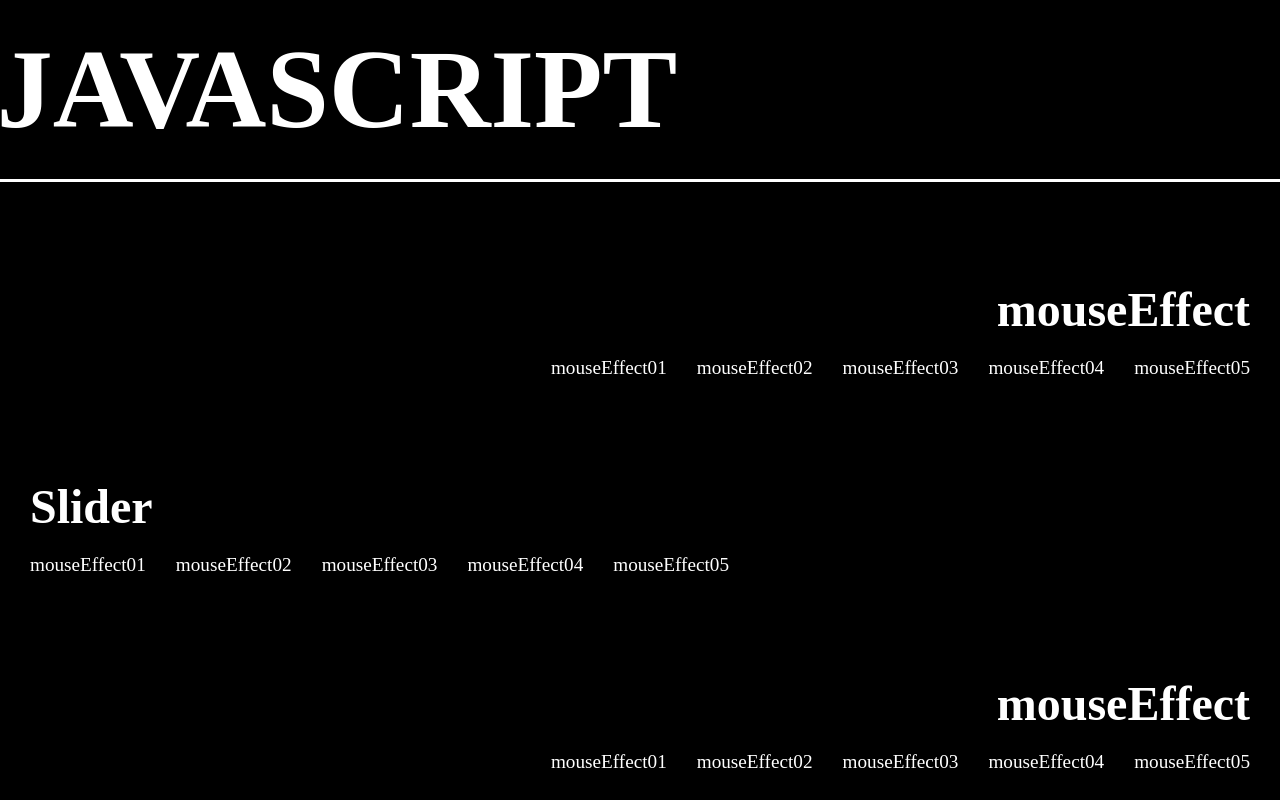
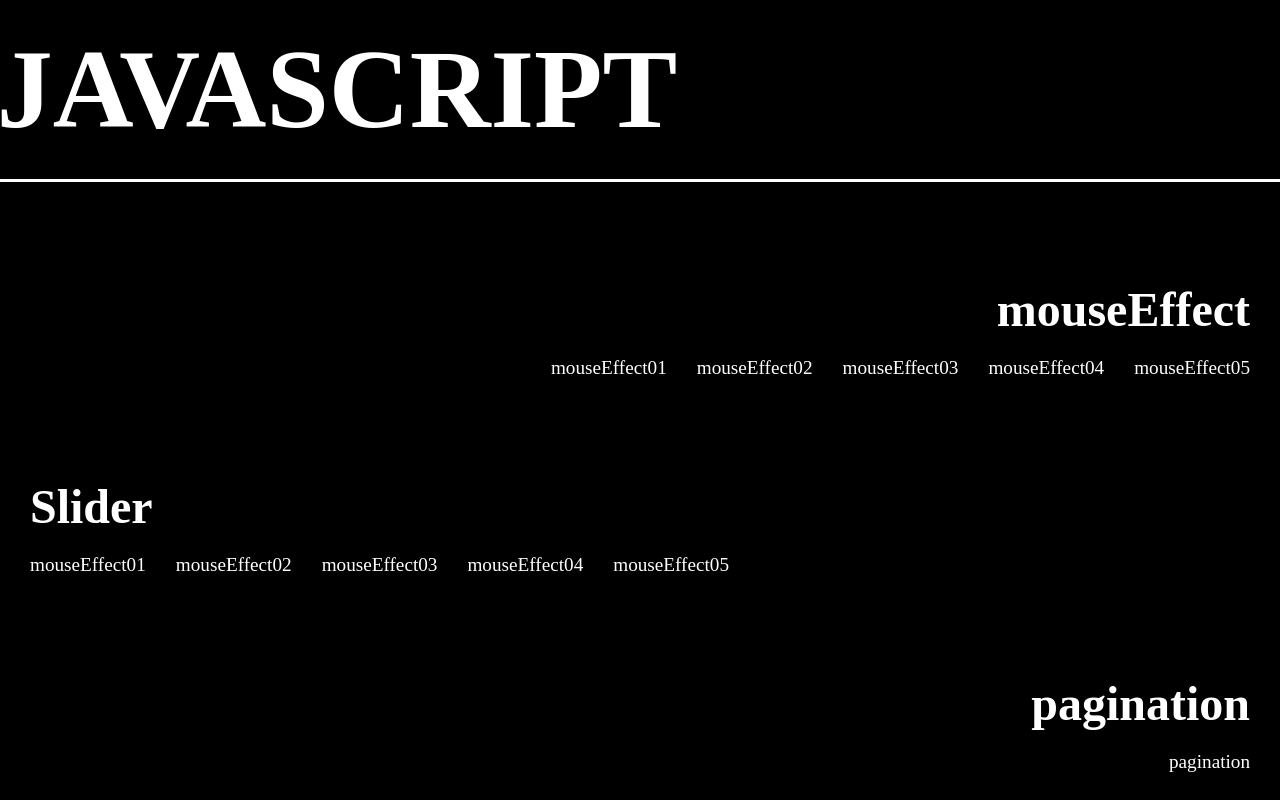
Before and after one commit to Zzal1225/port-js, a plain HTML site: page index.html in a window 1280 px wide. Drawn offline with Linux system fonts and the light colour scheme; a web font is replaced by a local one.

Commit message:
페이지네이션 수정

```diff
--- a/index.html
+++ b/index.html
@@ -39,14 +39,10 @@
                 <li><a href="/html/mouseEffect05-javascript.html">mouseEffect05</a></li>
             </ul>
         </div>
-        <div class="mouseEffect">
-            <h2>mouseEffect</h2>
+        <div class="pagination">
+            <h2>pagination</h2>
             <ul>
-                <li><a href="/html/mouseEffect01-javascript.html">mouseEffect01</a></li>
-                <li><a href="/html/mouseEffect02-javascript.html">mouseEffect02</a></li>
-                <li><a href="/html/mouseEffect03-javascript.html">mouseEffect03</a></li>
-                <li><a href="/html/mouseEffect04-javascript.html">mouseEffect04</a></li>
-                <li><a href="/html/mouseEffect05-javascript.html">mouseEffect05</a></li>
+                <li><a href="/html/pagination.html">pagination</a></li>
             </ul>
         </div>
     </div>
```
